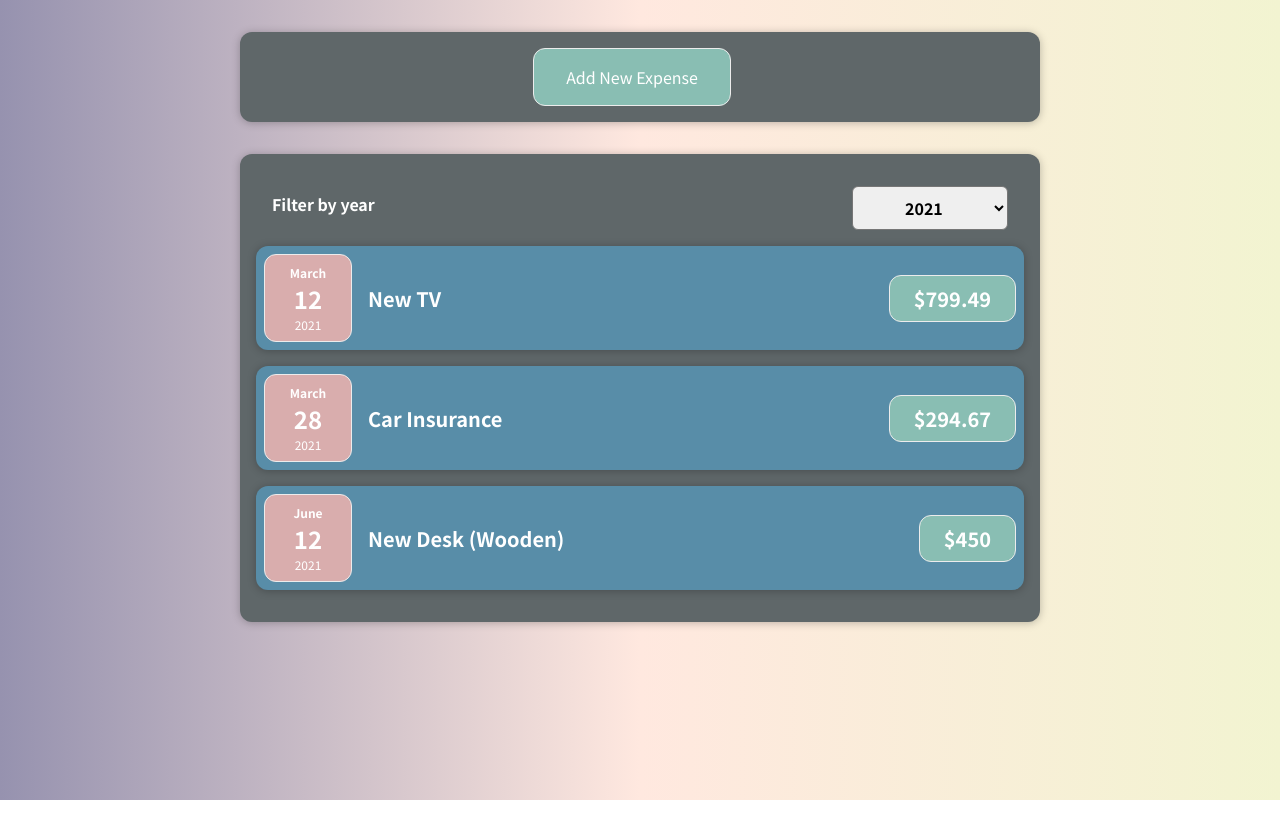
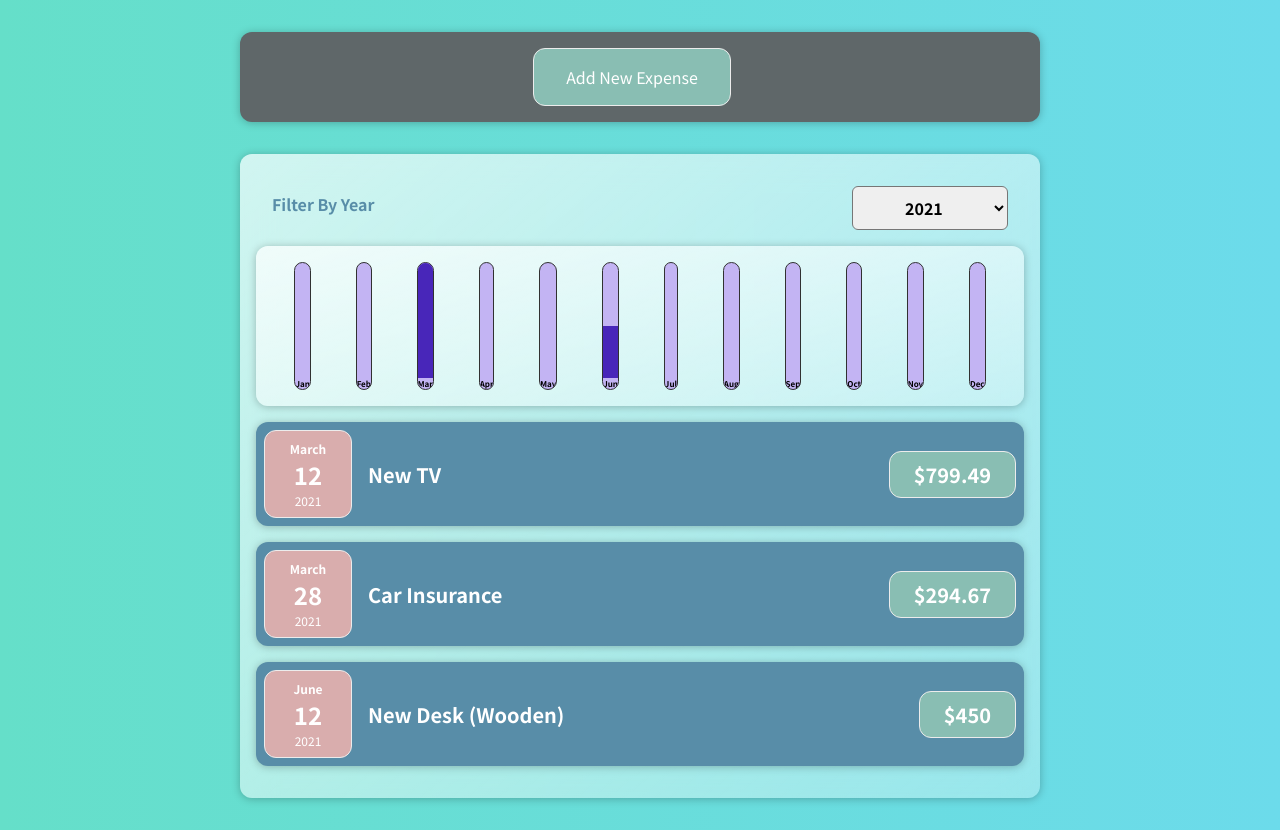
Before and after one commit to alanbedoya/expensesApp, a React (Create React App) app: page / in a window 1280 px wide. Before the commit the page ends 800 px from the top, so only its background shows below. Built offline with nearby package versions, Linux system fonts and the light colour scheme; the HTML template or start-up script is replaced by a standard one.

Commit message:
Addoing a glass effect to componets.

```diff
--- a/src/components/Chart/Chart.css
+++ b/src/components/Chart/Chart.css
@@ -1,9 +1,15 @@
 .chart {
   padding: 1rem;
   border-radius: 12px;
-  background-color: #f8dfff;
+  background: white;
+  background: linear-gradient(
+    to right bottom,
+    rgba(255, 255, 255, 0.7),
+    rgba(255, 255, 255, 0.3)
+  );
   text-align: center;
   display: flex;
   justify-content: space-around;
   height: 10rem;
+  box-shadow: 0 1px 8px rgba(0, 0, 0, 0.25);
 }
--- a/src/components/Chart/index.js
+++ b/src/components/Chart/index.js
@@ -2,13 +2,16 @@ import { ChartBar } from '../../components';
 import './Chart.css';
 
 export const Chart = (props) => {
+  const dataPointValues = props.dataPoints.map((dataPoint) => dataPoint.value);
+  const maxTotal = Math.max(...dataPointValues);
+
   return (
     <div className='chart'>
       {props.dataPoints.map((dataPoint) => (
         <ChartBar
           key={dataPoint.label}
           value={dataPoint.value}
-          maxValue={null}
+          maxValue={maxTotal}
           label={dataPoint.label}
         />
       ))}
--- a/src/components/ChartBar/index.js
+++ b/src/components/ChartBar/index.js
@@ -3,7 +3,7 @@ import './ChartBar.css';
 export const ChartBar = (props) => {
   let barFillHeight = '0%';
 
-  if (props.max > 0) {
+  if (props.maxValue > 0) {
     barFillHeight = Math.round((props.value / props.maxValue) * 100) + '%';
   }
 
--- a/src/components/ExpenseFilter/ExpenseFilter.css
+++ b/src/components/ExpenseFilter/ExpenseFilter.css
@@ -1,5 +1,5 @@
 .expenses-filter {
-  color: white;
+  color: #588da8;
   padding: 0 1rem;
 }
 
--- a/src/components/ExpenseFilter/index.js
+++ b/src/components/ExpenseFilter/index.js
@@ -8,7 +8,7 @@ export const ExpenseFilter = (props) => {
   return (
     <div className='expenses-filter'>
       <div className='expenses-filter__control'>
-        <label>Filter by year</label>
+        <label>Filter By Year</label>
         <select value={props.selected} onChange={dropdownHandler}>
           <option value='2020'>2020</option>
           <option value='2021'>2021</option>
--- a/src/components/ExpenseForm/index.js
+++ b/src/components/ExpenseForm/index.js
@@ -23,7 +23,7 @@ export const ExpenseForm = (props) => {
 
     const expenseData = {
       title: enteredTitle,
-      amount: enteredAmount,
+      amount: +enteredAmount,
       date: new Date(enteredDate.replace(/-/g, '/')),
     };
 
--- a/src/components/ExpenseItem/ExpenseItem.css
+++ b/src/components/ExpenseItem/ExpenseItem.css
@@ -5,6 +5,7 @@
   padding: 0.5rem;
   margin: 1rem 0;
   background-color: #588da8;
+  box-shadow: 0 1px 8px rgba(0, 0, 0, 0.25);
 }
 
 .expense-item__description {
@@ -18,7 +19,6 @@
 }
 
 .expense-item h2 {
-  color: #3a3a3a;
   font-size: 1rem;
   flex: 1;
   margin: 0 1rem;
--- a/src/components/Expenses/Expenses.css
+++ b/src/components/Expenses/Expenses.css
@@ -4,8 +4,14 @@ li {
 
 .expenses {
   padding: 1rem;
-  background-color: #5f6769;
+  background: linear-gradient(
+    to right bottom,
+    rgba(255, 255, 255, 0.7),
+    rgba(255, 255, 255, 0.3)
+  );
+  backdrop-filter: blur(1rem);
   margin: 2rem auto;
   width: 50rem;
   max-width: 95%;
+  box-shadow: 0 1px 8px rgba(0, 0, 0, 0.25);
 }
--- a/src/components/Expenses/index.js
+++ b/src/components/Expenses/index.js
@@ -1,5 +1,10 @@
 import { useState } from 'react';
-import { Card, ExpenseFilter, ExpensesList } from '../../components';
+import {
+  Card,
+  ExpenseFilter,
+  ExpensesList,
+  ExpensesChart,
+} from '../../components';
 import './Expenses.css';
 
 export const Expenses = (props) => {
@@ -20,6 +25,7 @@ export const Expenses = (props) => {
           selected={filteredYear}
           onChangeFilter={filterChangeHandler}
         />
+        <ExpensesChart expenses={filteredExpenses} />
         <ExpensesList items={filteredExpenses} />
       </Card>
     </li>
--- /dev/null
+++ b/src/components/ExpensesChart/index.js
@@ -0,0 +1,25 @@
+import { Chart } from '../../components';
+
+export const ExpensesChart = (props) => {
+  const chartDataPoints = [
+    { label: 'Jan', value: 0 },
+    { label: 'Feb', value: 0 },
+    { label: 'Mar', value: 0 },
+    { label: 'Apr', value: 0 },
+    { label: 'May', value: 0 },
+    { label: 'Jun', value: 0 },
+    { label: 'Jul', value: 0 },
+    { label: 'Aug', value: 0 },
+    { label: 'Sep', value: 0 },
+    { label: 'Oct', value: 0 },
+    { label: 'Nov', value: 0 },
+    { label: 'Dec', value: 0 },
+  ];
+
+  for (const expense of props.expenses) {
+    const expenseMonth = expense.date.getMonth();
+    chartDataPoints[expenseMonth].value += expense.amount;
+  }
+
+  return <Chart dataPoints={chartDataPoints} />;
+};
--- a/src/components/index.js
+++ b/src/components/index.js
@@ -8,3 +8,4 @@ export * from './ExpenseFilter';
 export * from './ExpensesList';
 export * from './Chart';
 export * from './ChartBar';
+export * from './ExpensesChart';
--- a/src/index.css
+++ b/src/index.css
@@ -10,10 +10,5 @@ html {
 
 body {
   margin: 0;
-  background: linear-gradient(
-    90deg,
-    rgba(150, 146, 175, 1) 0%,
-    rgba(255, 232, 223, 1) 50%,
-    rgba(242, 244, 209, 1) 100%
-  );
+  background: linear-gradient(90deg, #65dfc9, #6cdbeb);
 }
```
